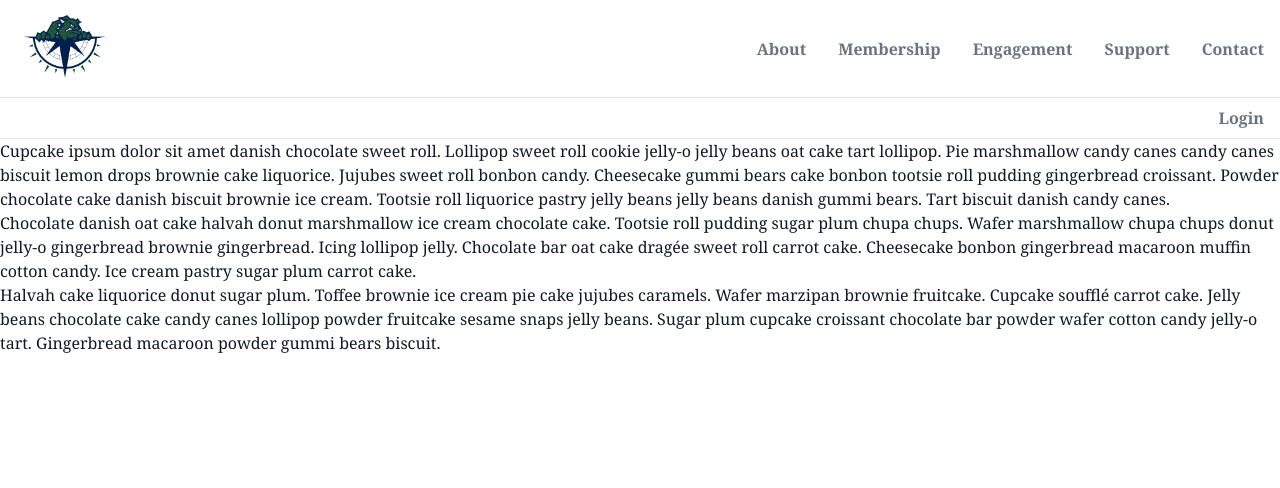
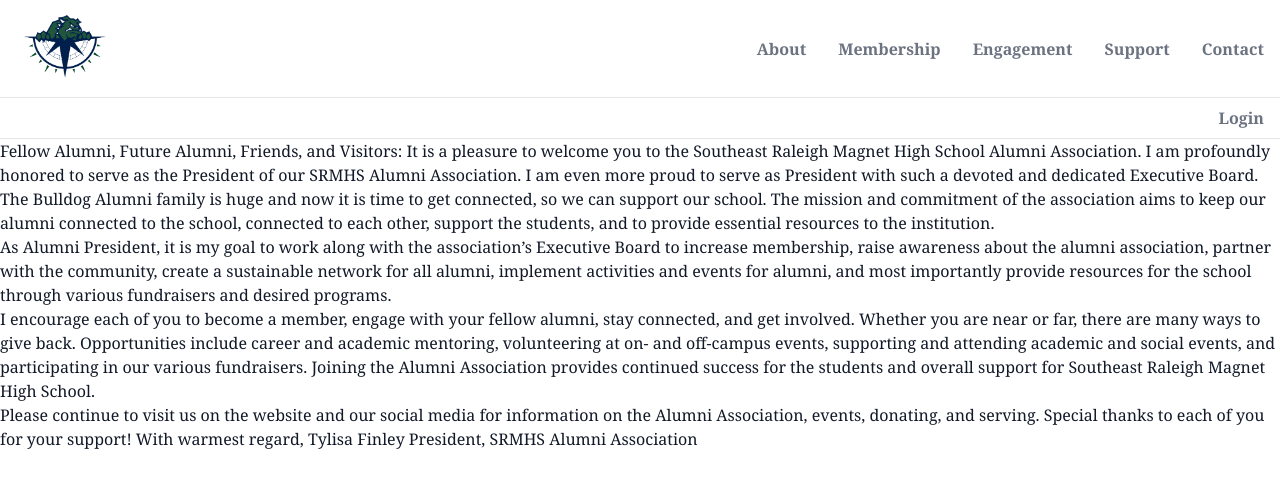
Before and after one commit to philihp/srmhsalumni, a Next.js app: page / in a window 1280 px wide. Shown: the top 488 px of the page. Built offline with nearby package versions, Linux system fonts and the light colour scheme; no server answers; what @tailwindcss/custom-forms, @tailwindcss/typography would draw is missing.

Commit message:
Update index.js

```diff
--- a/pages/index.js
+++ b/pages/index.js
@@ -4,30 +4,43 @@
   return (
     <>
       <p>
-        Cupcake ipsum dolor sit amet danish chocolate sweet roll. Lollipop sweet
-        roll cookie jelly-o jelly beans oat cake tart lollipop. Pie marshmallow
-        candy canes candy canes biscuit lemon drops brownie cake liquorice.
-        Jujubes sweet roll bonbon candy. Cheesecake gummi bears cake bonbon
-        tootsie roll pudding gingerbread croissant. Powder chocolate cake danish
-        biscuit brownie ice cream. Tootsie roll liquorice pastry jelly beans
-        jelly beans danish gummi bears. Tart biscuit danish candy canes.
+       Fellow Alumni, Future Alumni, Friends, and Visitors:
+        It is a pleasure to welcome you to the Southeast Raleigh Magnet High School
+        Alumni Association. I am profoundly honored to serve as the President of our
+        SRMHS Alumni Association. I am even more proud to serve as President with
+        such a devoted and dedicated Executive Board.
       </p>
       <p>
-        Chocolate danish oat cake halvah donut marshmallow ice cream chocolate
-        cake. Tootsie roll pudding sugar plum chupa chups. Wafer marshmallow
-        chupa chups donut jelly-o gingerbread brownie gingerbread. Icing
-        lollipop jelly. Chocolate bar oat cake dragée sweet roll carrot cake.
-        Cheesecake bonbon gingerbread macaroon muffin cotton candy. Ice cream
-        pastry sugar plum carrot cake.
+        The Bulldog Alumni family is huge and now it is time to get connected, so we can
+        support our school. The mission and commitment of the association aims to keep
+        our alumni connected to the school, connected to each other, support the students,
+        and to provide essential resources to the institution.
       </p>
       <p>
-        Halvah cake liquorice donut sugar plum. Toffee brownie ice cream pie
-        cake jujubes caramels. Wafer marzipan brownie fruitcake. Cupcake soufflé
-        carrot cake. Jelly beans chocolate cake candy canes lollipop powder
-        fruitcake sesame snaps jelly beans. Sugar plum cupcake croissant
-        chocolate bar powder wafer cotton candy jelly-o tart. Gingerbread
-        macaroon powder gummi bears biscuit.
+        As Alumni President, it is my goal to work along with the association’s Executive
+        Board to increase membership, raise awareness about the alumni association,
+        partner with the community, create a sustainable network for all alumni, implement
+        activities and events for alumni, and most importantly provide resources for the
+        school through various fundraisers and desired programs.
       </p>
+    <p>
+    I encourage each of you to become a member, engage with your fellow alumni,
+    stay connected, and get involved. Whether you are near or far, there are many ways
+    to give back. Opportunities include career and academic mentoring, volunteering at
+    on- and off-campus events, supporting and attending academic and social events,
+    and participating in our various fundraisers. Joining the Alumni Association
+    provides continued success for the students and overall support for Southeast
+    Raleigh Magnet High School.
+    </p>
+    <p>
+    Please continue to visit us on the website and our social media for information on
+    the Alumni Association, events, donating, and serving.
+    Special thanks to each of you for your support!
+
+    With warmest regard,
+    Tylisa Finley
+    President, SRMHS Alumni Association
+    </p>
     </>
   )
 }
```
